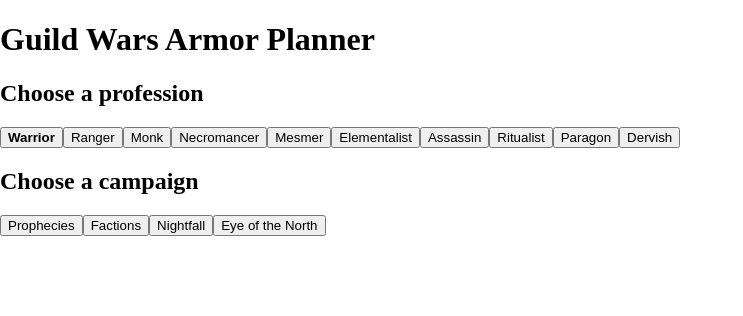
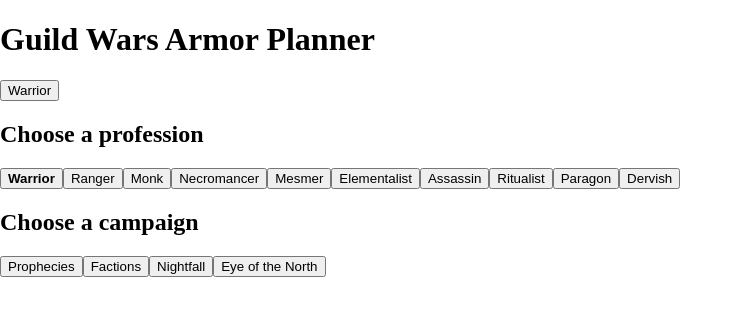
Before and after one commit to BrochotMaxime/guild-wars-armor-planner, a React (Vite) app: page / in a window 1280 px wide. Both pictures are taken after a click on the button "Warrior". Shown: the top 316 px of the page, without its empty margins (0-743 px from the left). Built offline with nearby package versions, Linux system fonts and the light colour scheme.

Commit message:
feat: add breadcrumb navigation

```diff
--- a/src/App.jsx
+++ b/src/App.jsx
@@ -2,6 +2,7 @@
 
 import ArmorDetails from "./components/ArmorDetails/ArmorDetails";
 import ArmorList from "./components/ArmorList/ArmorList";
+import Breadcrumb from "./components/Breadcrumb/Breadcrumb";
 import CampaignSelector from "./components/CampaignSelector/CampaignSelector";
 import ProfessionSelector from "./components/ProfessionSelector/ProfessionSelector";
 
@@ -53,6 +54,19 @@
     }));
   }
 
+  function handleProfessionBreadcrumbClick() {
+    setSelectedCampaign(null);
+    setSelectedArmor(null);
+    setInventory({});
+    setIsCheckingMaterials(false);
+  }
+
+  function handleCampaignBreadcrumbClick() {
+    setSelectedArmor(null);
+    setInventory({});
+    setIsCheckingMaterials(false);
+  }
+
   const filteredArmors = armors.filter(
     (armor) =>
       armor.professionId === selectedProfession?.id &&
@@ -95,6 +109,14 @@
     <main>
       <h1>Guild Wars Armor Planner</h1>
 
+      <Breadcrumb
+        selectedProfession={selectedProfession}
+        selectedCampaign={selectedCampaign}
+        selectedArmor={selectedArmor}
+        onProfessionClick={handleProfessionBreadcrumbClick}
+        onCampaignClick={handleCampaignBreadcrumbClick}
+      />
+
       <ProfessionSelector
         professions={professions}
         selectedProfession={selectedProfession}
--- /dev/null
+++ b/src/components/Breadcrumb/Breadcrumb.jsx
@@ -0,0 +1,38 @@
+function Breadcrumb({
+  selectedProfession,
+  selectedCampaign,
+  selectedArmor,
+  onProfessionClick,
+  onCampaignClick,
+}) {
+  if (!selectedProfession) {
+    return null;
+  }
+
+  return (
+    <nav aria-label="Breadcrumb">
+      <button type="button" onClick={onProfessionClick}>
+        {selectedProfession.name}
+      </button>
+
+      {selectedCampaign && (
+        <>
+          <span> &gt; </span>
+
+          <button type="button" onClick={onCampaignClick}>
+            {selectedCampaign.name}
+          </button>
+        </>
+      )}
+
+      {selectedArmor && (
+        <>
+          <span> &gt; </span>
+          <span>{selectedArmor.name}</span>
+        </>
+      )}
+    </nav>
+  );
+}
+
+export default Breadcrumb;
```
